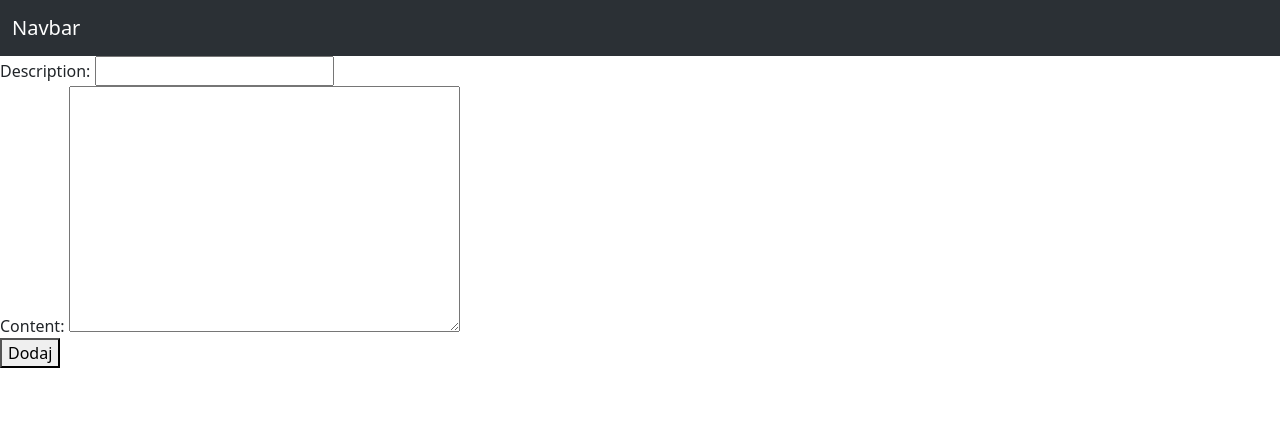
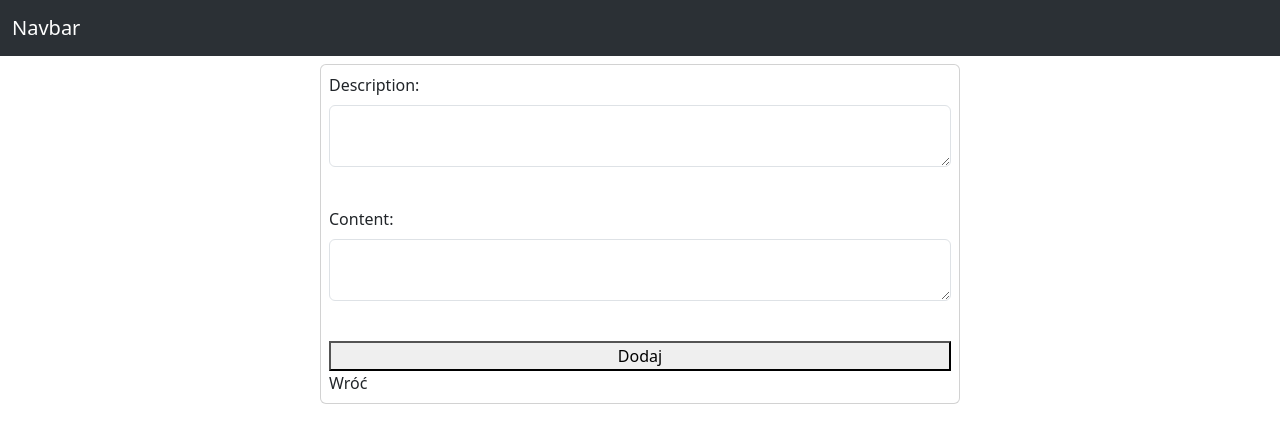
Before and after one commit to Ja-ku-ba/aniBuddy, a Django app: page /add/1 in a window 1280 px wide. Shown: the top 443 px of the page. Run offline with Django 5.2, Linux system fonts and the light colour scheme; some libraries are stand-ins or nearby versions.

Commit message:
save 26.02

```diff
--- a/pages/templates/pages/add.html
+++ b/pages/templates/pages/add.html
@@ -1,13 +1,18 @@
 {% extends 'index.html' %}
 
 {% block content %}
-    <form method='POST' action=''>
+
+<form class="card w-50 mx-auto my-2 p-2" method='POST' action=''>
     {% csrf_token %}
     {% for field in form %}
-            {{ field.label }}:
-            {{ field }}
+        <div class="mb-3">
+            <label for="{{ field.id_for_label }}" class="form-label">{{ field.label }}:</label>
+            <textarea class="form-control" id="{{ field.id_for_label }}" name="{{ field.name }}"></textarea>
+        </div>
         <br/>
     {% endfor %}
     <button type='submit'>Dodaj</button>
+    <a>Wróć</a>
 </form>
+
 {% endblock %}
--- a/pages/urls.py
+++ b/pages/urls.py
@@ -4,5 +4,5 @@
 
 urlpatterns = [
     path("", views.home, name='home'),
-    path("add/<str:page>", views.addPost, name='add')
+    path("add/<str:page>", views.add, name='add')
 ]
--- a/pages/views.py
+++ b/pages/views.py
@@ -9,7 +9,7 @@
 def home(request):
     return render(request, 'pages/home.html')
 
-def addPost(request, page):
+def add(request, page):
     form = PostForm()
     if request.method == "POST":
         form = PostForm(request.POST)
```
Also changed, not shown: TODO.MD (+3 -0 lines). Lines whose indentation alone changed are shown as unchanged.
